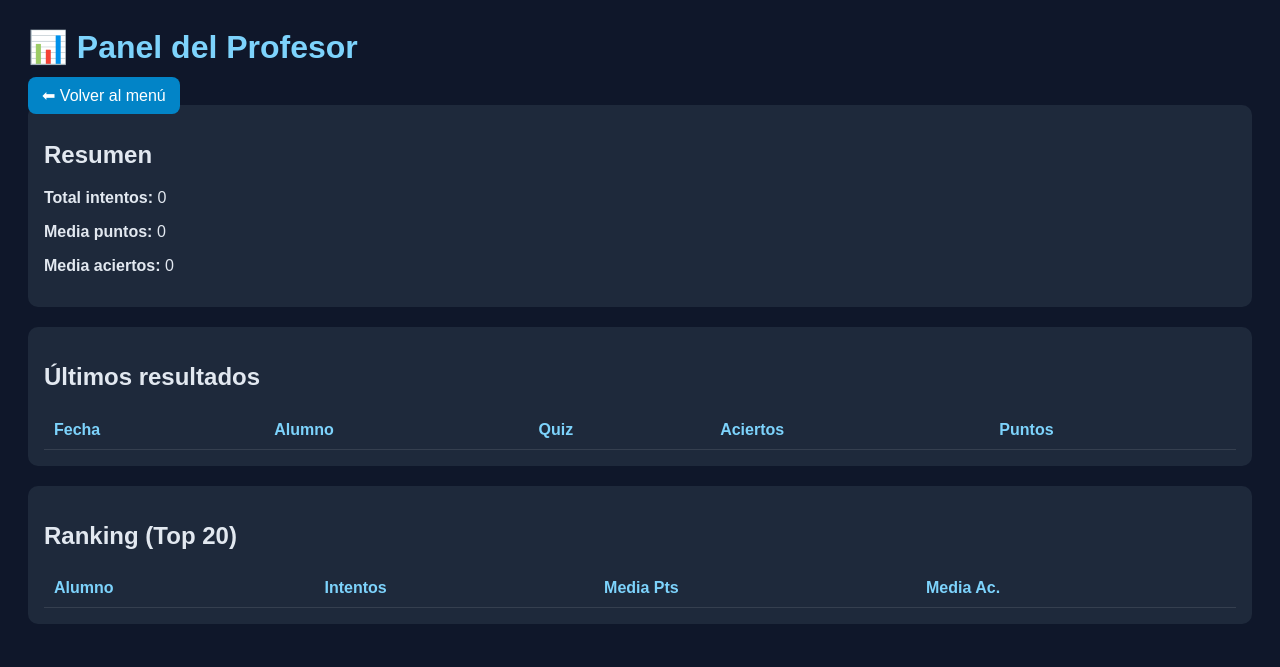
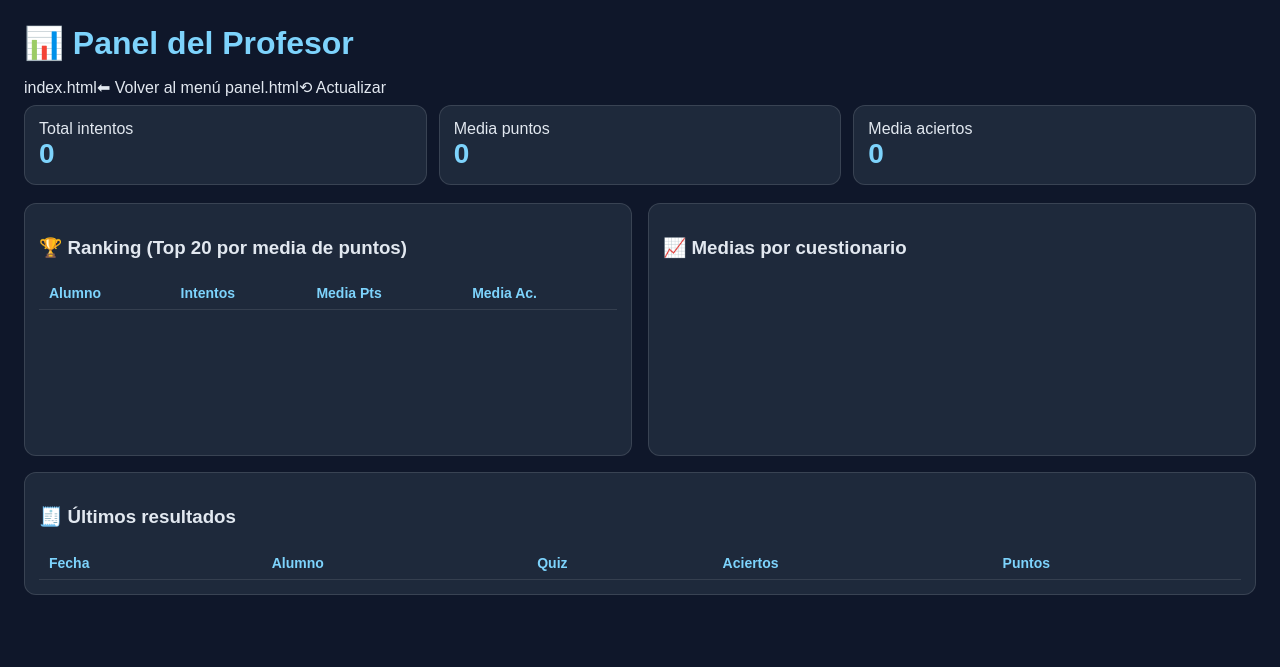
Before and after one commit to dpbblanca/cuestionarios-bootcamp, a plain HTML site: page api/panel.html in a window 1280 px wide. Drawn offline with nearby package versions, Linux system fonts and the light colour scheme; no server answers.

Commit message:
Update panel.html

```diff
--- a/api/panel.html
+++ b/api/panel.html
@@ -5,91 +5,110 @@
 <title>Panel del Profesor</title>
 
 <style>
-body{background:#0f172a;color:#e2e8f0;font-family:Arial;padding:20px;}
-h1{color:#7dd3fc;font-size:32px;margin:0 0 20px;}
-.card{background:#1e293b;padding:16px;border-radius:10px;margin-bottom:20px;}
+  body{background:#0f172a;color:#e2e8f0;font-family:Arial;margin:0;padding:24px;}
+  h1{color:#7dd3fc;font-size:32px;margin:0 0 16px;}
+  .btn{display:inline-block;background:#0284c7;color:white;text-decoration:none;padding:10px 14px;border-radius:8px;margin:6px 10px 16px 0;}
+  .btn:hover{background:#38bdf8;}
+  .cards{display:grid;grid-template-columns:repeat(3,1fr);gap:12px;margin:8px 0 18px;}
+  .card{background:#1e293b;border:1px solid rgba(255,255,255,.12);border-radius:12px;padding:14px;}
+  .big{font-size:28px;font-weight:bold;color:#7dd3fc;}
+  .grid{display:grid;grid-template-columns:1fr 1fr;gap:16px;}
   table{width:100%;border-collapse:collapse;}
-th,td{padding:10px;border-bottom:1px solid rgba(255,255,255,.1);}
+  th,td{padding:8px 10px;border-bottom:1px solid rgba(255,255,255,.1);font-size:14px;}
   th{color:#7dd3fc;text-align:left;}
-.btn{background:#0284c7;padding:10px 14px;border-radius:8px;color:white;text-decoration:none;margin-right:10px;}
-.btn:hover{background:#38bdf8;}
 </style>
 </head>
 <body>
 
 <h1>📊 Panel del Profesor</h1>
 
-<a href="index.html" class="btn">⬅ Volver al menú</a>
+index.html⬅ Volver al menú</a>
+panel.html⟲ Actualizar</a>
 
-<div class="card">
-  <h2>Resumen</h2>
-  <p><b>Total intentos:</b> <span id="tot">0</span></p>
-  <p><b>Media puntos:</b> <span id="mp">0</span></p>
-  <p><b>Media aciertos:</b> <span id="ma">0</span></p>
+<div class="cards">
+  <div class="card"><div>Total intentos</div><div class="big" id="kpi-intentos">0</div></div>
+  <div class="card"><div>Media puntos</div><div class="big" id="kpi-media-p">0</div></div>
+  <div class="card"><div>Media aciertos</div><div class="big" id="kpi-media-a">0</div></div>
 </div>
 
+<div class="grid">
   <div class="card">
-  <h2>Últimos resultados</h2>
-  <table>
-    <thead>
-      <tr><th>Fecha</th><th>Alumno</th><th>Quiz</th><th>Aciertos</th><th>Puntos</th></tr>
-    </thead>
-    <tbody id="tbl"></tbody>
+    <h3>🏆 Ranking (Top 20 por media de puntos)</h3>
+    <table id="tbl-ranking">
+      <thead><tr><th>Alumno</th><th>Intentos</th><th>Media Pts</th><th>Media Ac.</th></tr></thead>
+      <tbody></tbody>
     </table>
   </div>
 
   <div class="card">
-  <h2>Ranking (Top 20)</h2>
-  <table>
-    <thead>
-      <tr><th>Alumno</th><th>Intentos</th><th>Media Pts</th><th>Media Ac.</th></tr>
-    </thead>
-    <tbody id="rank"></tbody>
+    <h3>📈 Medias por cuestionario</h3>
+    <canvas id="ch-quizzes" height="160"></canvas>
+  </div>
+</div>
+
+<div class="card" style="margin-top:16px;">
+  <h3>🧾 Últimos resultados</h3>
+  <table id="tbl-ultimos">
+    <thead><tr><th>Fecha</th><th>Alumno</th><th>Quiz</th><th>Aciertos</th><th>Puntos</th></tr></thead>
+    <tbody></tbody>
   </table>
 </div>
 
+<!-- Chart.js desde CDN para la gráfica -->
+<script src="https://cdn.jsdelivr.net/npm/chart.js"></script>
 <script>
-const API = "http://localhost:5050";
+const API = 'http://localhost:5050';
 
-async function load() {
-  // Resumen
-  let r = await fetch(API+"/api/resumen");
-  let j = await r.json();
-  tot.textContent = j.totales;
-  mp.textContent  = j.media_puntos;
-  ma.textContent  = j.media_aciertos;
+// KPIs + ranking + medias por quiz
+async function loadResumen(){
+  const r = await fetch(API + '/api/resumen');
+  const j = await r.json();
 
-  // Resultados recientes
-  r = await fetch(API+"/api/resultados");
-  j = await r.json();
-  tbl.innerHTML = "";
-  j.forEach(x=>{
-    tbl.innerHTML += `
-      <tr>
-        <td>${x.fecha_hora}</td>
-        <td>${x.nombre}</td>
-        <td>${x.cuestionario}</td>
-        <td>${x.aciertos}</td>
-        <td>${x.puntos}</td>
-      </tr>`;
+  // KPIs
+  document.getElementById('kpi-intentos').textContent = j.totales ?? 0;
+  document.getElementById('kpi-media-p').textContent  = (j.media_puntos ?? 0).toFixed ? j.media_puntos.toFixed(1) : j.media_puntos;
+  document.getElementById('kpi-media-a').textContent  = (j.media_aciertos ?? 0).toFixed ? j.media_aciertos.toFixed(1) : j.media_aciertos;
+
+  // Ranking
+  const rb = document.querySelector('#tbl-ranking tbody');
+  rb.innerHTML = '';
+  (j.ranking || []).forEach(row=>{
+    const tr = document.createElement('tr');
+    tr.innerHTML = `<td>${row.nombre}</td><td>${row.intentos}</td>
+                    <td>${row.media_pts}</td><td>${row.media_ac}</td>`;
+    rb.appendChild(tr);
   });
 
-  // Ranking
-  r = await fetch(API+"/api/resumen");
-  j = await r.json();
-  rank.innerHTML = "";
-  j.ranking.forEach(x=>{
-    rank.innerHTML += `
-      <tr>
-        <td>${x.nombre}</td>
-        <td>${x.intentos}</td>
-        <td>${x.media_pts}</td>
-        <td>${x.media_ac}</td>
-      </tr>`;
+  // Gráfica medias por cuestionario
+  const labels = (j.por_quiz || []).map(x=>x.cuestionario);
+  const dataP  = (j.por_quiz || []).map(x=>x.media_pts);
+  if(window._chQ) window._chQ.destroy();
+  const ctx = document.getElementById('ch-quizzes').getContext('2d');
+  window._chQ = new Chart(ctx, {
+    type:'bar',
+    data:{ labels, datasets:[ {label:'Media puntos', data:dataP, backgroundColor:'#7dd3fc' } ] },
+    options:{ responsive:true, scales:{ y:{ beginAtZero:true } } }
   });
 }
 
-load();
+// Últimos resultados
+async function loadUltimos(){
+  const r = await fetch(API + '/api/resultados');
+  const j = await r.json();
+  const tbody = document.querySelector('#tbl-ultimos tbody');
+  tbody.innerHTML='';
+  (j || []).forEach(x=>{
+    const tr = document.createElement('tr');
+    tr.innerHTML = `<td>${x.fecha_hora}</td><td>${x.nombre}</td><td>${x.cuestionario}</td>
+                    <td>${x.aciertos}</td><td>${x.puntos}</td>`;
+    tbody.appendChild(tr);
+  });
+}
+
+(async function init(){
+  await loadResumen();
+  await loadUltimos();
+})();
 </script>
 
 </body>
```
Lines whose indentation alone changed are shown as unchanged.
